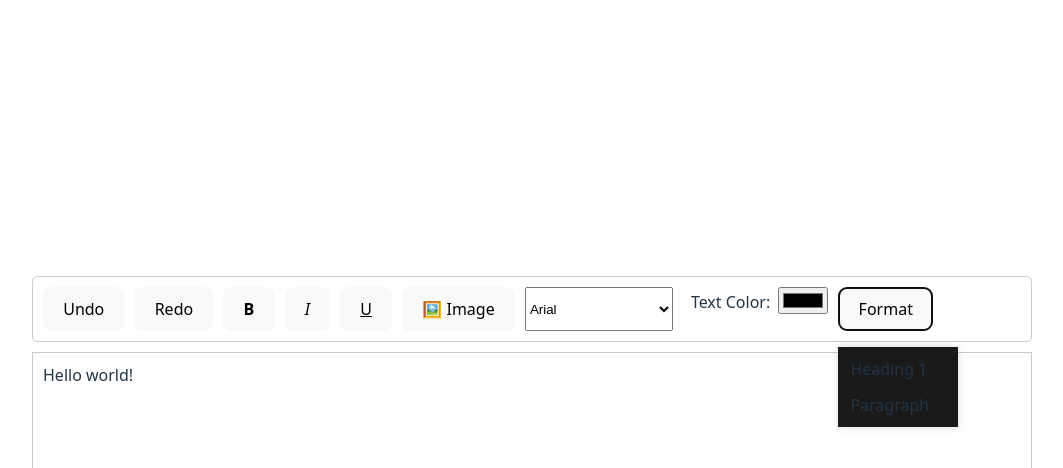
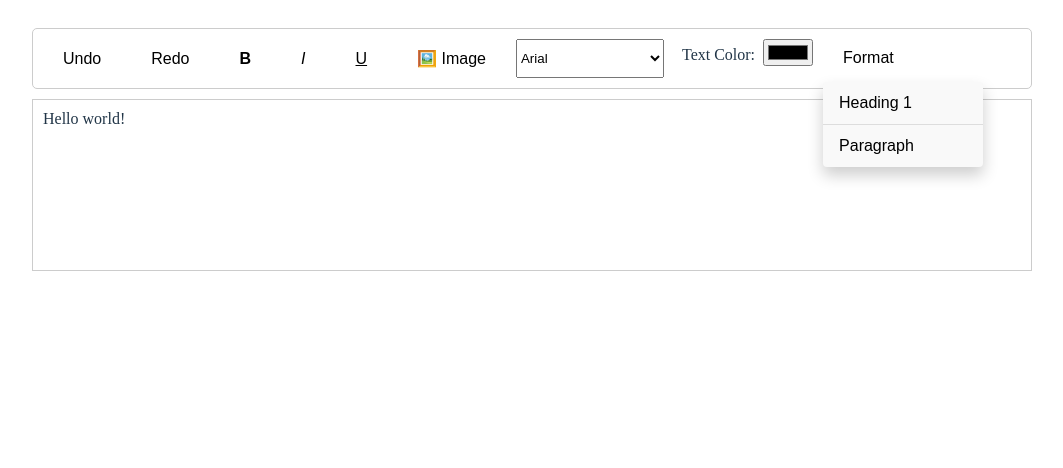
Before and after one commit to SojebSikder/soditor, a website built with Vite: page index.html in a window 1280 px wide. Both pictures are taken after a click on the button "Format". Shown: the top 468 px of the page, without its empty margins (108-1171 px from the left). Built offline with nearby package versions, Linux system fonts and the light colour scheme.

Commit message:
improved editor ui

```diff
--- a/index.html
+++ b/index.html
@@ -9,7 +9,7 @@
 </head>
 
 <body>
-  <div style="width: 100%; margin: 0 auto; max-width: 1000px;">
+  <div style="width: 100%; margin: 0 auto; max-width: 1000px; padding: 20px;">
     <div id="seditor-toolbar"></div>
     <div id="seditor-editor">Hello world!</div>
   </div>
--- a/src/editor/editor.ts
+++ b/src/editor/editor.ts
@@ -280,35 +280,37 @@ export class Editor {
     this.emitter.emit("execCommand", { command: formatFn.name || "unknown" });
   }
 
+  // ------------------------- UI -------------------------
+  /**
+   * Add a tooltip to an element
+   * @param element - The element to add the tooltip to
+   * @param tooltipText - The text of the tooltip
+   */
+  addTooltip(element: HTMLElement, tooltipText: string): void {
+    // tooltip
+    element.classList.add("seditor-tooltip");
+    const tooltip = document.createElement("div");
+    tooltip.classList.add("seditor-tooltiptext");
+    tooltip.innerHTML = tooltipText || "";
+    element.appendChild(tooltip);
+    // end tooltip
+  }
+
   /**
    * Add a button to the toolbar
    * @param label - The label of the button
    * @param action - The action to perform when the button is clicked
    */
-  // addButton(label: string, action: () => void): void {
-  //   const btn = document.createElement("button");
-  //   btn.innerHTML = label;
-
-  //   btn.setAttribute("aria-label", label);
-  //   btn.classList.add("editor-btn");
-
-  //   btn.onclick = action;
-  //   this.toolbar.appendChild(btn);
-  // }
   addButton(name: string, props: EditorButtonElementProps): void {
     const btn = document.createElement("button");
     btn.name = name;
     btn.innerHTML = props.text || "";
 
     // tooltip
-    btn.classList.add("tooltip");
-    const tooltip = document.createElement("div");
-    tooltip.classList.add("tooltiptext");
-    tooltip.innerHTML = props.tooltip || "";
-    btn.appendChild(tooltip);
+    this.addTooltip(btn, props.tooltip || "");
 
     btn.setAttribute("aria-label", props.tooltip || "");
-    btn.classList.add("editor-btn");
+    btn.classList.add("seditor-btn");
 
     // btn.onclick = props.onAction;
     btn.onclick = () => {
@@ -322,36 +324,55 @@ export class Editor {
 
   addDropdown(name: string, props: EditorDropDownElementProps): void {
     const dropdown = document.createElement("div");
-    dropdown.classList.add("editor-dropdown");
+    dropdown.classList.add("seditor-dropdown");
 
     const button = document.createElement("button");
     button.innerHTML = props.text || name;
     button.setAttribute("aria-label", props.tooltip || "");
-    button.classList.add("editor-btn");
+    button.classList.add("seditor-btn");
+    // tooltip
+    this.addTooltip(button, props.tooltip || "");
 
-    const menu = document.createElement("ul");
-    menu.classList.add("dropdown-menu");
+    const menu = document.createElement("div");
+    menu.classList.add("seditor-dropdown-content");
 
-    (props.options || []).forEach((opt) => {
-      const item = document.createElement("li");
+    // Add options to the dropdown menu
+    for (const opt of props.options || []) {
+      const item = document.createElement("a");
       item.textContent = opt.label;
       item.onclick = () => {
         opt.onSelect(opt.value);
-        menu.style.display = "none";
       };
       menu.appendChild(item);
-    });
+    }
 
     // Toggle menu
     button.onclick = () => {
-      menu.style.display = menu.style.display === "block" ? "none" : "block";
+      menu.classList.toggle("seditor-show");
     };
 
+    // Close the dropdown if clicked outside
+    window.onclick = (event) => {
+      if (!(event.target as HTMLElement).matches(".seditor-btn")) {
+        const dropdowns = document.getElementsByClassName(
+          "seditor-dropdown-content"
+        );
+        for (let i = 0; i < dropdowns.length; i++) {
+          if (dropdowns[i].classList.contains("seditor-show")) {
+            dropdowns[i].classList.remove("seditor-show");
+          }
+        }
+      }
+    };
+
+    // Append button and menu to the dropdown
     dropdown.appendChild(button);
     dropdown.appendChild(menu);
     this.toolbar.appendChild(dropdown);
   }
+  // ------------------------- End UI -------------------------
 
+  // ------------------------- Content Management -------------------------
   toHTML(): string {
     return this.editor.innerHTML;
   }
--- a/src/style.css
+++ b/src/style.css
@@ -1,67 +1,3 @@
-:root {
-  font-family: system-ui, Avenir, Helvetica, Arial, sans-serif;
-  line-height: 1.5;
-  font-weight: 400;
-
-  color-scheme: light dark;
-  color: rgba(255, 255, 255, 0.87);
-  background-color: #242424;
-
-  font-synthesis: none;
-  text-rendering: optimizeLegibility;
-  -webkit-font-smoothing: antialiased;
-  -moz-osx-font-smoothing: grayscale;
-}
-
-a {
-  font-weight: 500;
-  color: #646cff;
-  text-decoration: inherit;
-}
-a:hover {
-  color: #535bf2;
-}
-
-body {
-  margin: 0;
-  display: flex;
-  place-items: center;
-  min-width: 320px;
-  min-height: 100vh;
-}
-
-h1 {
-  font-size: 3.2em;
-  line-height: 1.1;
-}
-
-.card {
-  padding: 2em;
-}
-
-.read-the-docs {
-  color: #888;
-}
-
-button {
-  border-radius: 8px;
-  border: 1px solid transparent;
-  padding: 0.6em 1.2em;
-  font-size: 1em;
-  font-weight: 500;
-  font-family: inherit;
-  background-color: #1a1a1a;
-  cursor: pointer;
-  transition: border-color 0.25s;
-}
-button:hover {
-  border-color: #646cff;
-}
-button:focus,
-button:focus-visible {
-  outline: 4px auto -webkit-focus-ring-color;
-}
-
 /* Editor */
 #seditor-editor {
   border: 1px solid #ccc;
@@ -85,17 +21,17 @@ button:focus-visible {
   border-radius: 5px;
 }
 
-.active {
+.seditor-active {
   background-color: #ccc;
 }
 
 /* start tooltip */
-.tooltip {
+.seditor-tooltip {
   position: relative;
   display: inline-block;
 }
 
-.tooltip .tooltiptext {
+.seditor-tooltip .seditor-tooltiptext {
   visibility: hidden;
   opacity: 0;
   transition: opacity 0.3s;
@@ -112,12 +48,12 @@ button:focus-visible {
   margin-left: -60px;
 }
 
-.tooltip:hover .tooltiptext {
+.seditor-tooltip:hover .seditor-tooltiptext {
   visibility: visible;
   opacity: 1;
 }
 
-.tooltip .tooltiptext::after {
+.seditor-tooltip .seditor-tooltiptext::after {
   content: "";
   position: absolute;
   top: 100%;
@@ -125,7 +61,7 @@ button:focus-visible {
   margin-left: -5px;
 }
 
-.tooltip .tooltiptext::before {
+.seditor-tooltip .seditor-tooltiptext::before {
   content: "";
   position: absolute;
   top: 100%;
@@ -135,33 +71,61 @@ button:focus-visible {
 /* end tooltip */
 
 /* Dropdown */
-.editor-dropdown {
+/* Container */
+.seditor-dropdown {
   position: relative;
   display: inline-block;
+  font-family: Arial, sans-serif;
 }
 
-.dropdown-menu {
+/* Dropdown button */
+.seditor-btn {
+  background-color: white;
+  color: black;
+  padding: 10px 20px;
+  font-size: 16px;
+  border: none;
+  cursor: pointer;
+  border-radius: 4px;
+}
+
+.seditor-btn:hover {
+  background-color: #f1f1f1;
+}
+
+/* Dropdown content (hidden by default) */
+.seditor-dropdown-content {
   display: none;
   position: absolute;
-  background-color: white;
-  min-width: 120px;
-  box-shadow: 0 0 8px rgba(0, 0, 0, 0.15);
+  background-color: #f9f9f9;
+  min-width: 160px;
+  box-shadow: 0 8px 16px rgba(0, 0, 0, 0.2);
+  border-radius: 4px;
   z-index: 1;
-  padding: 4px 0;
-  background-color: #1a1a1a;
+  margin-top: 5px;
 }
 
-.dropdown-menu li {
-  padding: 6px 12px;
-  cursor: pointer;
-  list-style: none;
+/* Individual dropdown items */
+.seditor-dropdown-content a {
+  color: black;
+  padding: 12px 16px;
+  text-decoration: none;
+  display: block;
+  border-bottom: 1px solid #ddd;
 }
 
-.dropdown-menu li:hover {
-  background-color: #eee;
-  color: black;
+.seditor-dropdown-content a:last-child {
+  border-bottom: none;
 }
 
+.seditor-dropdown-content a:hover {
+  background-color: #f1f1f1;
+}
+
+/* Show the dropdown */
+.seditor-show {
+  display: block;
+}
 /* end dropdown */
 
 @media (prefers-color-scheme: light) {
```
